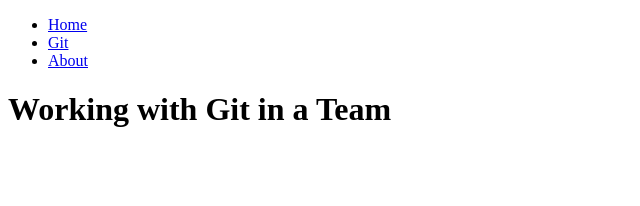
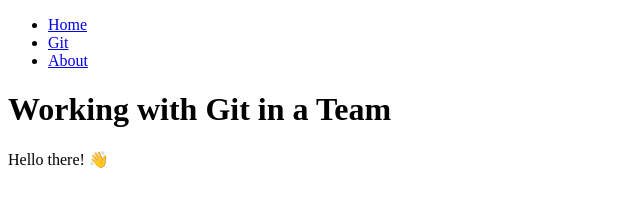
Before and after one commit to StephanUllmann/git-collaboration-wd047, a plain HTML site: page index.html in a window 1280 px wide. Shown: the whole page, without its empty margins (0-640 px from the left). Drawn offline with Linux system fonts and the light colour scheme.

Commit message:
added little greeting

```diff
--- a/index.html
+++ b/index.html
@@ -17,5 +17,9 @@
       </nav>
     </header>
     <h1>Working with Git in a Team</h1>
+    <p>
+      Hello there!
+      <span role="img" aria-label="winking hand">👋</span>
+    </p>
   </body>
 </html>
```
